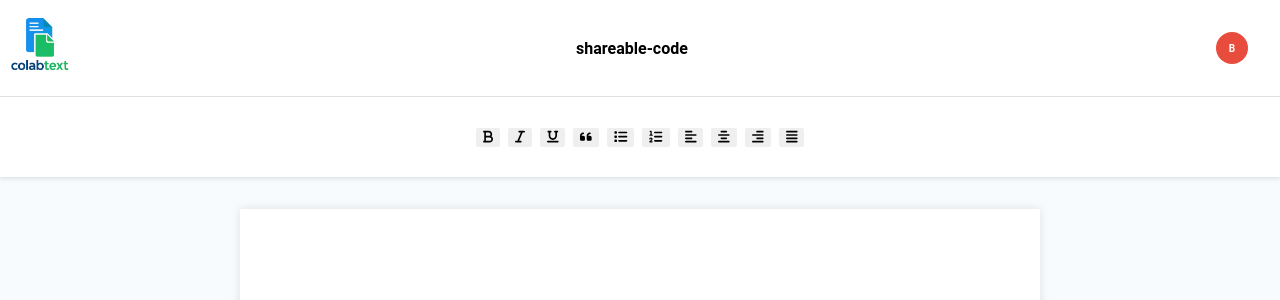
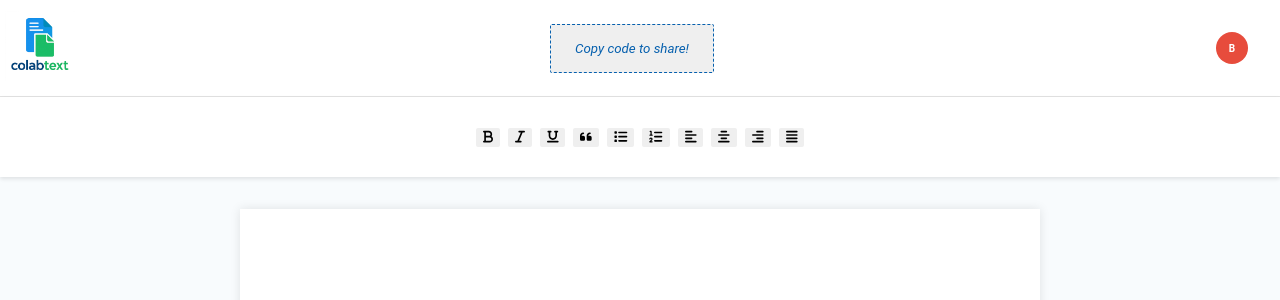
Before and after one commit to ajaypanthagani/colabtext, a React (Vite) app: page / in a window 1280 px wide. Shown: the top 300 px of the page. Built offline with nearby package versions, Linux system fonts and the light colour scheme.

Commit message:
feature: add copy shareable code button

```diff
--- a/src/components/editor/editor.css
+++ b/src/components/editor/editor.css
@@ -105,6 +105,20 @@
     font-size: 1rem;
 }
 
+.shareable-code {
+    padding: 1rem 1.5rem 1rem 1.5rem;
+    border-radius: 2px;
+    border: 1px dashed rgb(6, 96, 174);
+    font-style: italic;
+    color: rgb(6, 96, 174);
+}
+
+.shareable-code:hover{
+    border: 1px dashed rgb(6, 96, 174);
+    background-color: rgb(224, 224, 224);
+    color: rgb(6, 96, 174);
+}
+
 @media (max-width: 768px) {
     .modal {
         width: 50%;
@@ -113,4 +127,4 @@
     .modal ul {
         max-height: 150px;
     }
-  }
+}
--- a/src/components/editor/editor.tsx
+++ b/src/components/editor/editor.tsx
@@ -17,9 +17,14 @@ const RichTextEditor = () => {
     const { apply } = e;
     e.apply = (operation) => {
       if (operation.type === 'set_selection') {
-        Editor.marks(e) && Editor.marks(e)!.bold && Editor.removeMark(e, 'bold');
-        Editor.marks(e) && Editor.marks(e)!.italic && Editor.removeMark(e, 'italic');
-        Editor.marks(e) && Editor.marks(e)!.underline && Editor.removeMark(e, 'underline');
+        const isInSpecial = isInSpecialBlock(e);
+        const isSelectionEmpty = Editor.string(e, e.selection || { anchor: { path: [0, 0], offset: 0 }, focus: { path: [0, 0], offset: 0 } }).length === 0;
+
+        if (isInSpecial || isSelectionEmpty) {
+          Editor.marks(e) && Editor.marks(e)!.bold && Editor.removeMark(e, 'bold');
+          Editor.marks(e) && Editor.marks(e)!.italic && Editor.removeMark(e, 'italic');
+          Editor.marks(e) && Editor.marks(e)!.underline && Editor.removeMark(e, 'underline');
+        }
       }
       apply(operation);
     };
@@ -134,6 +139,31 @@ const RichTextEditor = () => {
     setIsModalOpen(prev => !prev);
   };
 
+  const copyToCpliBoard = async (text: string) => {
+    try {
+      await navigator.clipboard.writeText(text);
+      console.log('Copied to clipboard:', text);
+
+      const copyOfShareableCodePlaceHolder = shareableCodePlaceHolder;
+
+      setShareableCodePlaceHolder('Copied!')
+
+      setTimeout(() => {setShareableCodePlaceHolder(copyOfShareableCodePlaceHolder)}, 1000)
+
+    } catch (err) {
+      console.error('Failed to copy!', err);
+    }
+  }
+
+  const [shareableCode, setShareableCode] = useState<string>('');
+
+  useEffect(() => {
+    const code = 'shareable-code';
+    setShareableCode(code);
+  }, []); // run only once on mount
+
+  const [shareableCodePlaceHolder, setShareableCodePlaceHolder] = useState<string>('Copy code to share!');
+
   return (
     <div className="editor-wrapper">
       <div className="header">
@@ -141,7 +171,7 @@ const RichTextEditor = () => {
           <img className='logo' src="colabtext.png" alt="colabtext" />
         </div>
         <div className="shareable-code-container">
-          <h4 className="shareable-code">shareable-code</h4>
+          <button className="shareable-code" onClick={() => copyToCpliBoard(shareableCode)}>{shareableCodePlaceHolder}</button>
         </div>
         <div className="activity-indicator-container" onClick={toggleModal}>
           <UserBadge username={badges[currentIndex]} />
```
